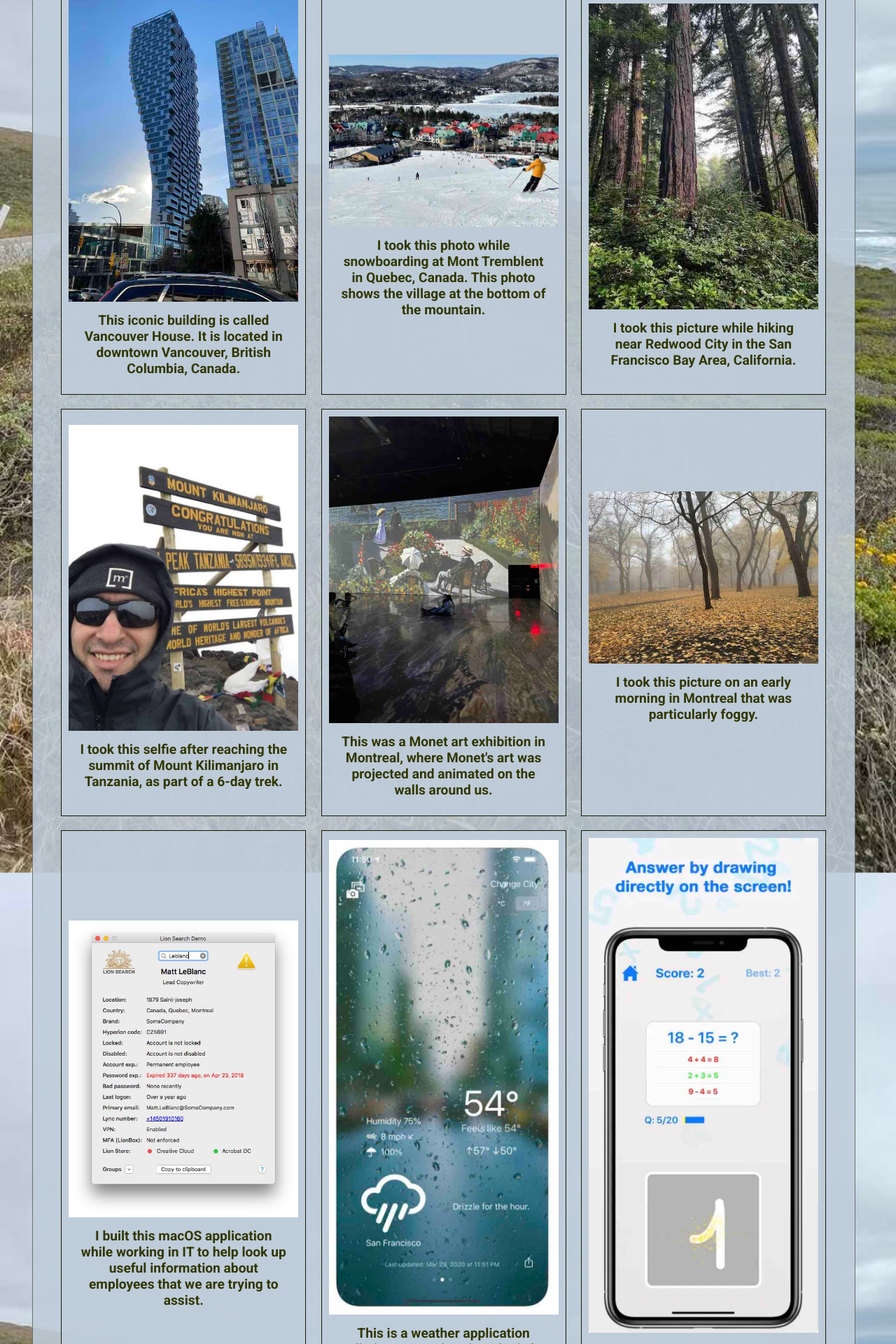
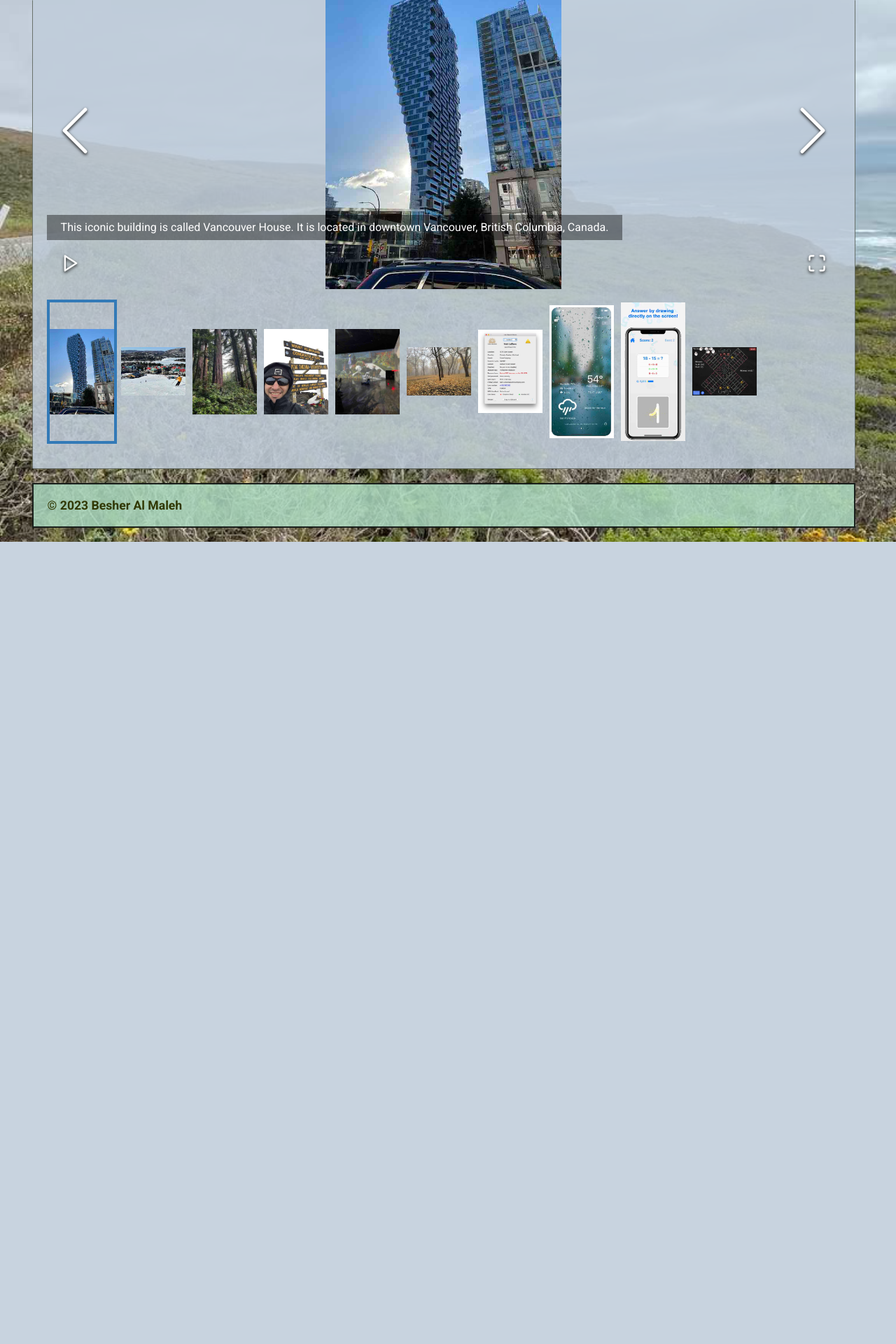
Before and after one commit to almalehb/cs290-a8-almalehb-portfolio, a React (Create React App) app in the folder a8-almalehb-portfolio/frontend/: page /gallery in a window 1280 px wide. Shown: the part 460-2380 px from the top of the page at 70% size. After the commit the page ends 1234 px from the top, so only its background shows below. Built offline with nearby package versions, Linux system fonts and the light colour scheme.

Commit message:
add gallery

```diff
--- a/a8-almalehb-portfolio/frontend/src/App.css
+++ b/a8-almalehb-portfolio/frontend/src/App.css
@@ -18,7 +18,7 @@ by defining min and max widths with auto right/left margins
   */
 
   @import url('https://fonts.googleapis.com/css2?family=Oswald:wght@300;400;500;600;700&family=Roboto:ital,wght@0,300;0,400;0,500;0,700;0,900;1,300;1,400;1,500;1,700;1,900&display=swap');
-
+  @import "~react-image-gallery/styles/css/image-gallery.css";
 
 /* @import 'node_modules/modern-normalize/modern-normalize.css'; */
 /* npm install modern-normalize
@@ -458,40 +458,6 @@ embed {}
 object {}
 
 /*  ----- Classes for alignment, positioning, widths, grids, embellishments, and animation -----  */
-.gallery {
-  display: flex;
-  flex-wrap: wrap;
-  justify-content: space-around;
-  padding: 10px;
-}
-
-.gallery figure {
-  flex: 0 1 350px;
-  display: flex;
-  flex-direction: column;
-  align-items: center;
-  justify-content: center;
-  margin: 10px;
-  border: 1px solid var(--medium-border-color);
-  background-color: var(--medium-background-color);
-  padding: 10px;
-  box-sizing: border-box;
-  text-align: center;
-}
-
-.gallery figure img {
-  width: 100%;
-  height: auto;
-  object-fit: contain;
-}
-
-.gallery figcaption {
-  color: var(--medium-text-color);
-  padding: 15px;
-  font-weight: bold;
-  font-size: 1.2em;
-  text-align: center;
-}
 
 .floatright {}
 
@@ -555,11 +521,13 @@ object {}
   text-align: left;
 }
 
-#chargingSessionsTable input[type="text"] {
-  min-width: 200px;
+.chargingInput {
+  min-height: 35px;
+  padding: 6px;
+  font-size: 0.9em;
 }
 
-.add-session-container {
+.addSessionContainer {
   display: flex;
   align-items: center;
   justify-content: center;
@@ -567,19 +535,30 @@ object {}
   cursor: pointer;
 }
 
-.charge-duration-container {
+.chargeDurationContainer {
   display: flex;
-  align-items: center;
 }
 
 .sessionDeleteButton {
   color: var(--medium-delete-color);
 }
 
-.charge-duration,
-.time-unit-select {
-  width: 50%;
+.chargeDuration {
+  width: 35%;
   margin-right: 10px;
+}
+
+.timeUnitSelection {
+  width: 65%;
+  margin-right: 10px;
+}
+
+.durationCol {
+  max-width: 200px;
+}
+
+.kwhCol, .pricePerKwhCol {
+  max-width: 50px;
 }
 
 @keyframes App-logo {}
--- a/a8-almalehb-portfolio/frontend/src/components/ChargingList.js
+++ b/a8-almalehb-portfolio/frontend/src/components/ChargingList.js
@@ -9,7 +9,7 @@ function ChargingList({ chargingSessions, onCreate, onDelete, onEdit }) {
     return (
         <table id="chargingSessionsTable">
             <caption>Add new sessions or edit existing charging sessions.
-                <div className="add-session-container" onClick={onCreate}>
+                <div className="addSessionContainer" onClick={onCreate}>
                     <span>Add Session</span>
                     <FaCirclePlus id="addChargingButton"
                         className="faIconButton" />
--- a/a8-almalehb-portfolio/frontend/src/pages/GalleryPage.js
+++ b/a8-almalehb-portfolio/frontend/src/pages/GalleryPage.js
@@ -1,125 +1,102 @@
 import { React, useState, useEffect } from 'react';
 import { useNavigate } from 'react-router-dom';
+import ImageGallery from 'react-image-gallery';
 
 function GalleryPage() {
 
     useEffect(() => {
     }, []);
 
+    const images = [
+        {
+            original: 'images/the-vancouver-house-building.jpeg',
+            thumbnail: 'images/the-vancouver-house-building.jpeg',
+            description: 'This iconic building is called Vancouver House. It is located in downtown Vancouver, British Columbia, Canada.',
+            originalHeight: '450px',
+            alt: 'An iconic new building in downtown Vancouver, Canada.',
+            title: '© 2023 Besher Al Maleh',
+        },
+        {
+            original: 'images/skiing-in-quebec.jpeg',
+            thumbnail: 'images/skiing-in-quebec.jpeg',
+            description: 'I took this photo while snowboarding at Mont Tremblent in Quebec, Canada. This photo shows the village at the bottom of the mountain.',
+            originalHeight: '450px',
+            alt: 'Skiers going downhill at Mont Tremblant, Quebec, Canada.',
+            title: '© 2023 Besher Al Maleh',
+        },
+        {
+            original: 'images/redwoods-in-california.jpeg',
+            thumbnail: 'images/redwoods-in-california.jpeg',
+            description: 'I took this picture while hiking near Redwood City in the San Francisco Bay Area, California.',
+            originalHeight: '450px',
+            alt: 'Tall redwood trees surrouned by vegetation in California.',
+            title: '© 2023 Besher Al Maleh',
+        },
+        {
+            original: 'images/mount-kilimanjaro.jpeg',
+            thumbnail: 'images/mount-kilimanjaro.jpeg',
+            description: 'I took this selfie after reaching the summit of Mount Kilimanjaro in Tanzania, as part of a 6-day trek.',
+            originalHeight: '450px',
+            alt: 'The summit of mount Kilimanjaro in Tanzania, Africa.',
+            title: '© 2023 Besher Al Maleh',
+        },
+        {
+            original: 'images/monet-exhibition.jpeg',
+            thumbnail: 'images/monet-exhibition.jpeg',
+            description: 'This was a Monet art exhibition in Montreal, where Monet\'s art was projected and animated on the walls around us.',
+            originalHeight: '450px',
+            alt: 'An art exhibition projecting Monet\'s famous art on the walls.',
+            title: '© 2023 Besher Al Maleh',
+        },
+        {
+            original: 'images/fog-in-montreal.jpeg',
+            thumbnail: 'images/fog-in-montreal.jpeg',
+            description: 'I took this picture on an early morning in Montreal that was particularly foggy.',
+            originalHeight: '450px',
+            alt: 'A foggy park in downtown Montreal.',
+            title: '© 2023 Besher Al Maleh',
+        },
+        {
+            original: 'images/lion-search-it-application.jpg',
+            thumbnail: 'images/lion-search-it-application.jpg',
+            description: 'I built this macOS application while working in IT to help look up useful information about employees that we are trying to assist.',
+            originalHeight: '450px',
+            alt: 'A screenshot of a macOS application that looks up employee information.',
+            title: '© 2023 Besher Al Maleh',
+        },
+        {
+            original: 'images/instaweather-ios-app.jpg',
+            thumbnail: 'images/instaweather-ios-app.jpg',
+            description: 'This is a weather application called InstaWeather that I built for iOS while learning the Swift programming language.',
+            originalHeight: '450px',
+            alt: 'A weather iOS application built for iPhone.',
+            title: '© 2023 Besher Al Maleh',
+        },
+        {
+            original: 'images/draw-with-math-ios-app.jpg',
+            thumbnail: 'images/draw-with-math-ios-app.jpg',
+            description: 'I built this iOS game to help kids practice arithmetic on an iPhone or iPad.',
+            originalHeight: '450px',
+            alt: 'An iOS educational game to help learn arithmetic.',
+            title: '© 2023 Besher Al Maleh',
+        },
+        {
+            original: 'images/barjees-ipad-app.jpg',
+            thumbnail: 'images/barjees-ipad-app.jpg',
+            description: 'This iPad board game was modeled after a traditional middle-eastern game called Barjees.',
+            originalHeight: '450px',
+            alt: 'An iPad board game based on a traditional middle-eastern game called Barjees.',
+            title: '© 2023 Besher Al Maleh',
+        },
+    ];
+
+
     return (
         <>
             <div>
                 <h2>Gallery</h2>
-                <article class="gallery">
-                    <figure>
-                        <img
-                            src="images/the-vancouver-house-building.jpeg"
-                            alt="An iconic new building in downtown Vancouver, Canada."
-                            title="© 2023 Besher Al Maleh"
-                        />
-                        <figcaption>
-                            This iconic building is called Vancouver House. It is located in downtown Vancouver, British Columbia, Canada.
-                        </figcaption>
-                    </figure>
-
-                    <figure>
-                        <img
-                            src="images/skiing-in-quebec.jpeg"
-                            alt="Skiers going downhill at Mont Tremblant, Quebec, Canada."
-                            title="© 2023 Besher Al Maleh"
-                        />
-                        <figcaption>
-                            I took this photo while snowboarding at Mont Tremblent in Quebec, Canada. This photo shows the village at the bottom of the mountain.
-                        </figcaption>
-                    </figure>
-
-                    <figure>
-                        <img
-                            src="images/redwoods-in-california.jpeg"
-                            alt="Tall redwood trees surrouned by vegetation in California."
-                            title="© 2023 Besher Al Maleh"
-                        />
-                        <figcaption>
-                            I took this picture while hiking near Redwood City in the San Francisco Bay Area, California.
-                        </figcaption>
-                    </figure>
-
-                    <figure>
-                        <img
-                            src="images/mount-kilimanjaro.jpeg"
-                            alt="The summit of mount Kilimanjaro in Tanzania, Africa."
-                            title="© 2023 Besher Al Maleh"
-                        />
-                        <figcaption>
-                            I took this selfie after reaching the summit of Mount Kilimanjaro in Tanzania, as part of a 6-day trek.
-                        </figcaption>
-                    </figure>
-
-                    <figure>
-                        <img
-                            src="images/monet-exhibition.jpeg"
-                            alt="An art exhibition projecting Monet's famous art on the walls."
-                            title="© 2023 Besher Al Maleh"
-                        />
-                        <figcaption>
-                            This was a Monet art exhibition in Montreal, where Monet's art was projected and animated on the walls around us.
-                        </figcaption>
-                    </figure>
-
-                    <figure>
-                        <img
-                            src="images/fog-in-montreal.jpeg"
-                            alt="A foggy park in downtown Montreal."
-                            title="© 2023 Besher Al Maleh"
-                        />
-                        <figcaption>
-                            I took this picture on an early morning in Montreal that was particularly foggy.
-                        </figcaption>
-                    </figure>
-
-                    <figure>
-                        <img
-                            src="images/lion-search-it-application.jpg"
-                            alt="A screenshot of a macOS application that looks up employee information."
-                            title="© 2023 Besher Al Maleh"
-                        />
-                        <figcaption>
-                            I built this macOS application while working in IT to help look up useful information about employees that we are trying to assist.
-                        </figcaption>
-                    </figure>
-
-                    <figure>
-                        <img
-                            src="images/instaweather-ios-app.jpg"
-                            alt="A weather iOS application built for iPhone."
-                            title="© 2023 Besher Al Maleh"
-                        />
-                        <figcaption>
-                            This is a weather application called InstaWeather that I built for iOS while learning the Swift programming language.
-                        </figcaption>
-                    </figure>
-
-                    <figure>
-                        <img
-                            src="images/draw-with-math-ios-app.jpg"
-                            alt="An iOS educational game to help learn arithmetic."
-                            title="© 2023 Besher Al Maleh"
-                        />
-                        <figcaption>
-                            I built this iOS game to help kids practice arithmetic on an iPhone or iPad.
-                        </figcaption>
-                    </figure>
-
-                    <figure>
-                        <img
-                            src="images/barjees-ipad-app.jpg"
-                            alt="An iPad board game based on a traditional middle-eastern game called Barjees."
-                            title="© 2023 Besher Al Maleh"
-                        />
-                        <figcaption>
-                            This iPad board game was modeled after a traditional middle-eastern game called Barjees.
-                        </figcaption>
-                    </figure>
+                <article>
+                    <ImageGallery items={images} />
                 </article>
             </div>
         </>
```
Also changed, not shown: a8-almalehb-portfolio/frontend/src/pages/AddChargingPageTable.js (+17 -17 lines), a8-almalehb-portfolio/frontend/src/pages/EditChargingPageTable.js (+11 -14 lines).
